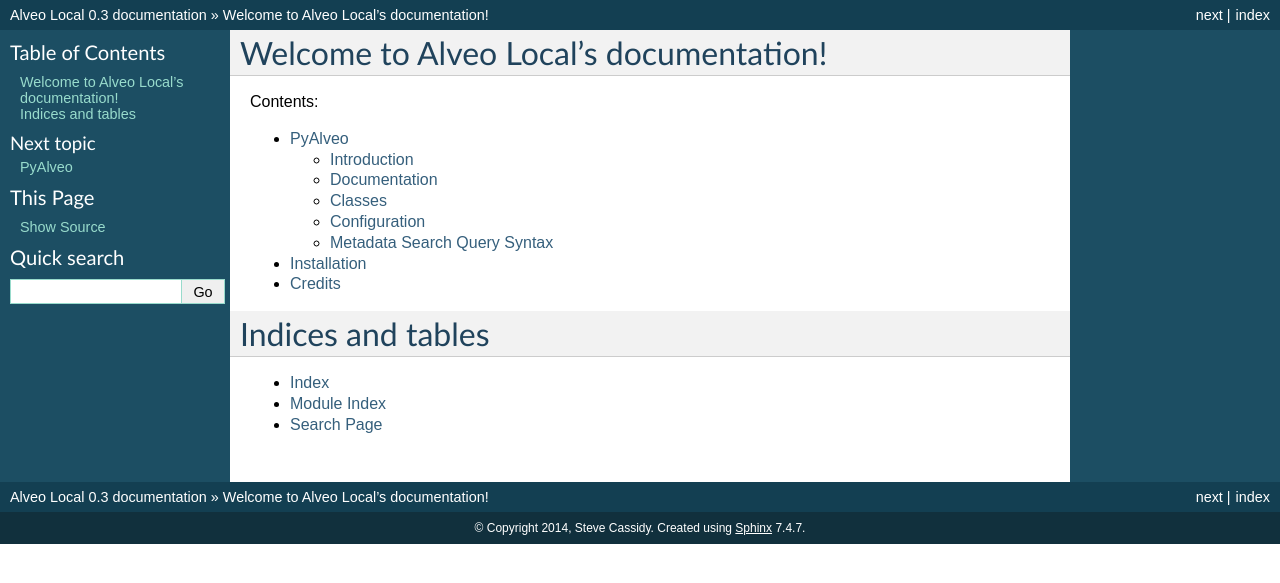
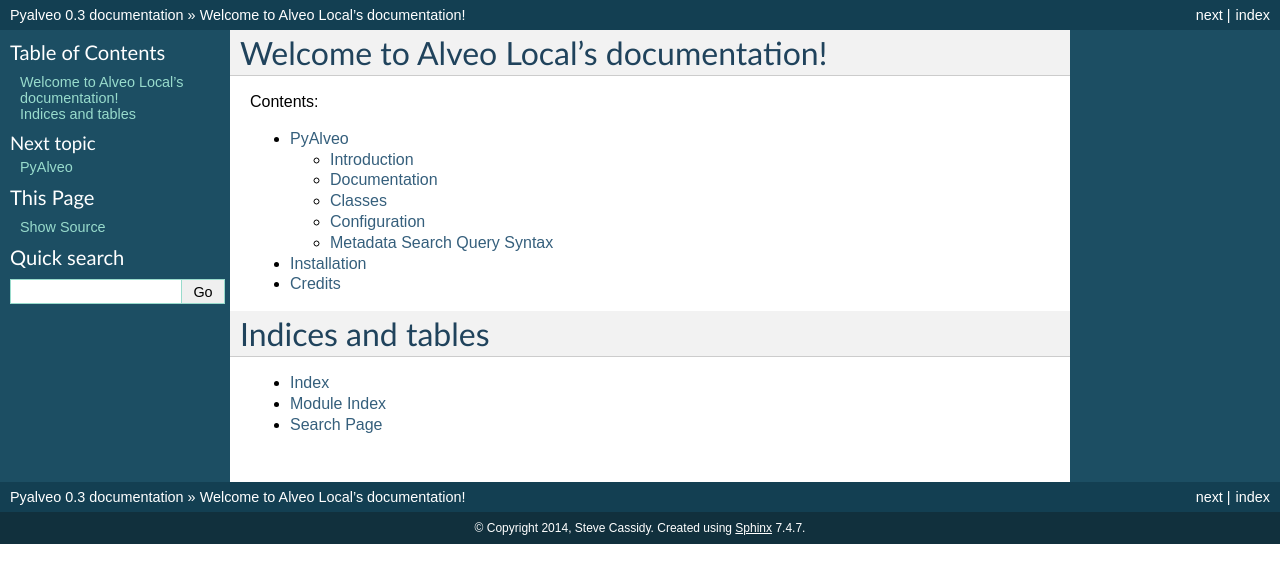
Before and after one commit to Alveo/pyalveo, a Sphinx documentation site: the page built from docs/index.rst, in a window 1280 px wide. Shown: the top 583 px of the page. Built offline with Sphinx 7.4.7, drawn with Linux system fonts in a browser that asks for light colours.

Commit message:
Fix names in docs and add generated modules.rst and pyalveo.rst files

```diff
--- a/docs/conf.py
+++ b/docs/conf.py
@@ -55,7 +55,7 @@
 master_doc = 'index'
 
 # General information about the project.
-project = u'Alveo Local'
+project = u'Pyalveo'
 copyright = u'2014, Steve Cassidy'
 
 # The version info for the project you're documenting, acts as replacement
@@ -209,7 +209,7 @@
 # [howto/manual]).
 latex_documents = [
     ('index', 'pyalveo.tex',
-     u'Alveo Local Documentation',
+     u'Pyalveo Documentation',
      u'Steve Cassidy', 'manual'),
 ]
 
@@ -240,7 +240,7 @@
 # (source start file, name, description, authors, manual section).
 man_pages = [
     ('index', 'pyalveo',
-     u'Alveo Local Documentation',
+     u'Pyalveo Documentation',
      [u'Steve Cassidy'], 1)
 ]
 
@@ -255,7 +255,7 @@
 #  dir menu entry, description, category)
 texinfo_documents = [
     ('index', 'pyalveo',
-     u'Alveo Local Documentation',
+     u'Pyalveo Documentation',
      u'Steve Cassidy',
      'pyalveo',
      'One line description of project.',
```
Also changed, not shown: docs/modules.rst (added, +7 -0 lines), docs/pyalveo.rst (added, +30 -0 lines).
